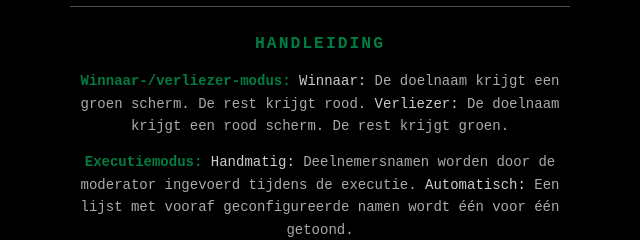
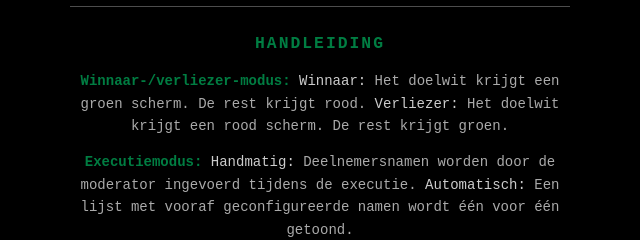
Before and after one commit to timvanoijen/widmexecutie, a website built with webpack: page index.html in a window 1280 px wide. Shown: the part 417-657 px from the top of the page, 320-960 px from the left. Built offline with nearby package versions, Linux system fonts and the light colour scheme.

Commit message:
Kleine tekstuele aanpassingen

```diff
--- a/index.html
+++ b/index.html
@@ -67,7 +67,7 @@
       <div id="modMessage" class="hidden"></div>
       <div class="info-section">
         <h3>Handleiding</h3>
-        <p><strong>Winnaar-/verliezer-modus:</strong> <strong-white>Winnaar:</strong-white> De doelnaam krijgt een groen scherm. De rest krijgt rood. <strong-white>Verliezer:</strong-white> De doelnaam krijgt een rood scherm. De rest krijgt groen.</p>
+        <p><strong>Winnaar-/verliezer-modus:</strong> <strong-white>Winnaar:</strong-white> Het doelwit krijgt een groen scherm. De rest krijgt rood. <strong-white>Verliezer:</strong-white> Het doelwit krijgt een rood scherm. De rest krijgt groen.</p>
         <p><strong>Executiemodus:</strong> <strong-white>Handmatig:</strong-white> Deelnemersnamen worden door de moderator ingevoerd tijdens de executie. <strong-white>Automatisch:</strong-white> Een lijst met vooraf geconfigureerde namen wordt één voor één getoond.</p>
         <p><strong>Pauzeduur:</strong> De wachttijd in seconden voordat het resultaat wordt onthuld.</p>
       </div>
```
